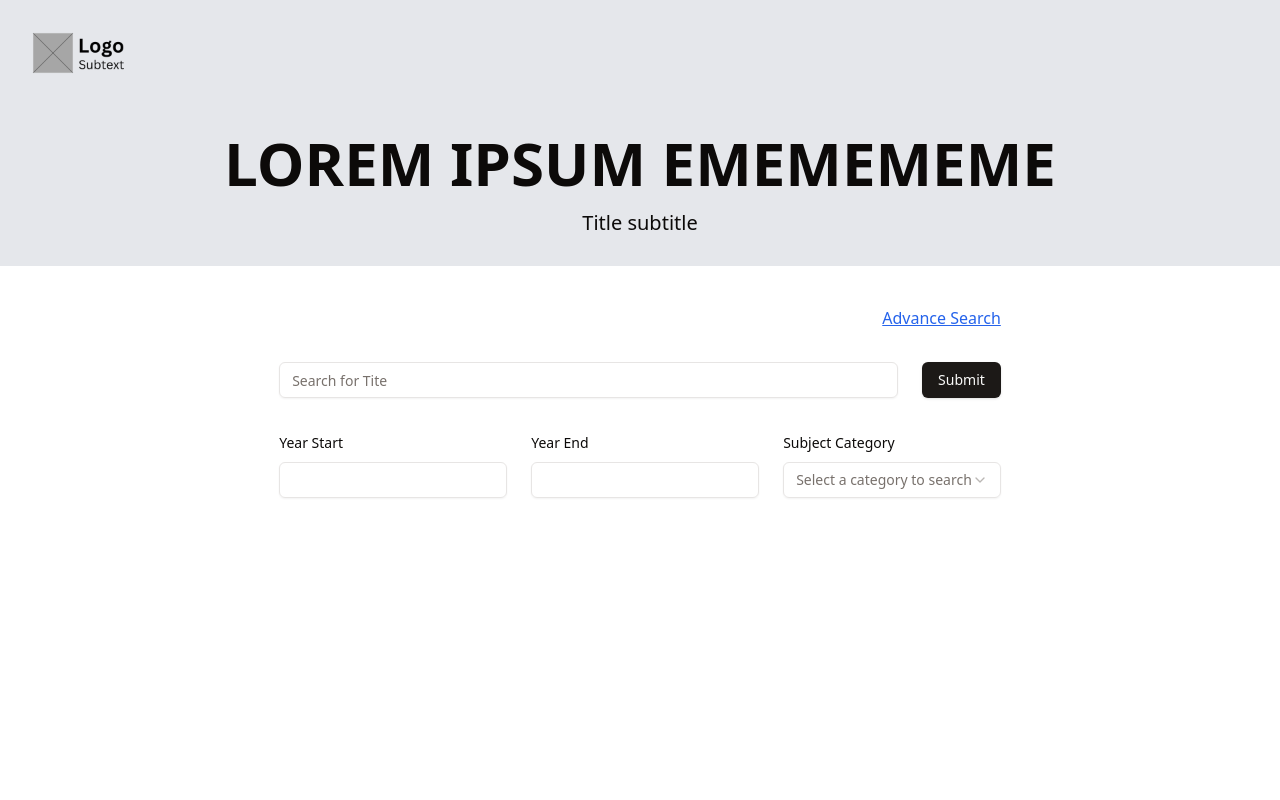
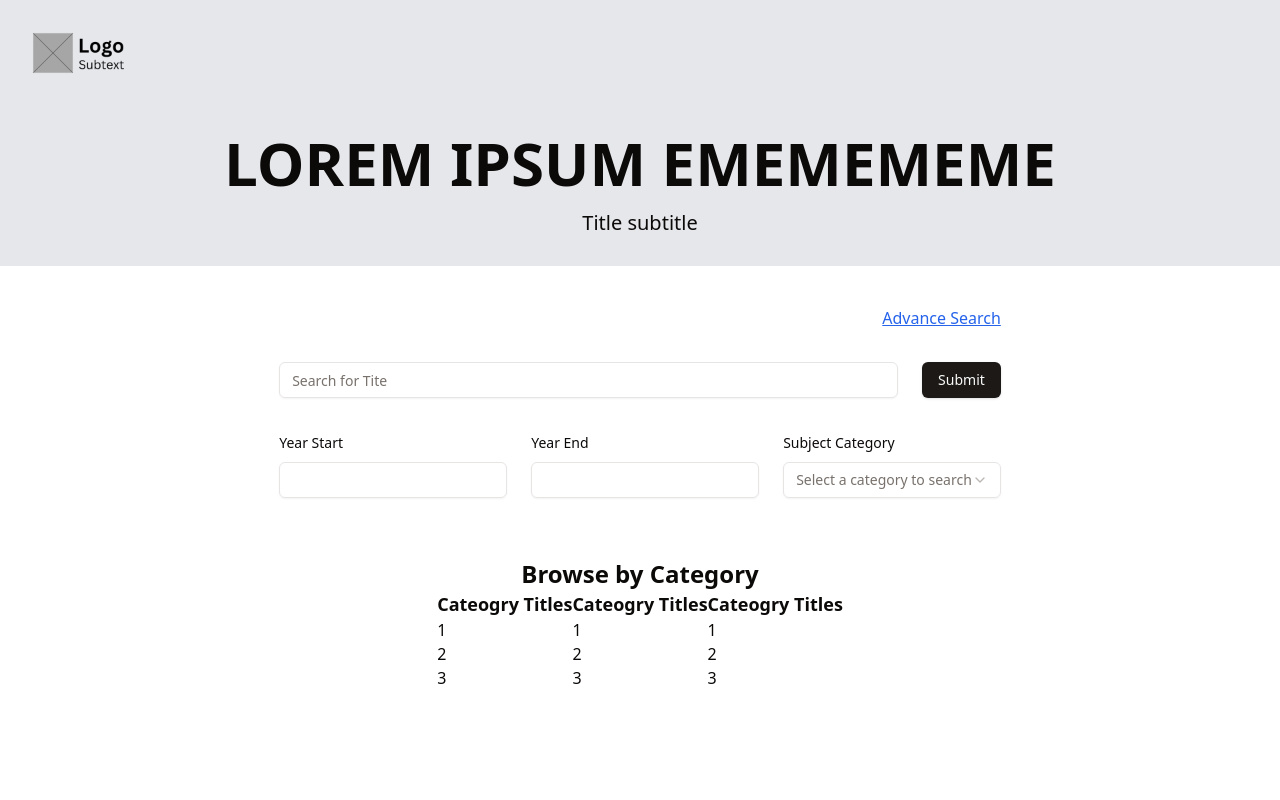
Before and after one commit to cruz-emman/urdc, a Next.js app: page / in a window 1280 px wide. Shown: the top 800 px of the page. Built offline with nearby package versions, Linux system fonts and the light colour scheme.

Commit message:
Setup of Sidebar
Nasetup si side bar, created admin submit resource and search results pages (baka gawin kong table i2)

```diff
--- /dev/null
+++ b/app/(adminside)/admin-search-results/page.tsx
@@ -0,0 +1,9 @@
+import React from 'react'
+
+const adminsearchresults = () => {
+  return (
+    <div className='h-screen w-screen flex flex-col items-center justify-center'>adminsearchresults</div>
+  )
+}
+
+export default adminsearchresults
--- /dev/null
+++ b/app/(adminside)/admin-submit-resource/page.tsx
@@ -0,0 +1,9 @@
+import React from 'react'
+
+const adminsubmitresource = () => {
+  return (
+    <div>adminsubmitresource</div>
+  )
+}
+
+export default adminsubmitresource
--- /dev/null
+++ b/app/(adminside)/layout.tsx
@@ -0,0 +1,23 @@
+import { SidebarProvider, SidebarTrigger } from "@/components/ui/sidebar"
+import { AppSidebar } from "@/components/app-sidebar"
+
+function AdminLayout({
+    children,
+}: Readonly<{
+    children: React.ReactNode;
+}>){
+    return(
+      <main>
+        <SidebarProvider>
+            <AppSidebar />
+            <main>
+                <SidebarTrigger />
+                {children}
+            </main>
+        </SidebarProvider>
+      </main>
+    )
+}
+
+
+export default AdminLayout
--- a/app/page.tsx
+++ b/app/page.tsx
@@ -19,6 +19,7 @@ import {
 
 export default function Home() {
 
+  // Move to other file
   const formSchema = z.object({
     title: z.string().min(2),
     year_start: z.number().min(1990).max(2026),
@@ -27,7 +28,7 @@ export default function Home() {
   })
 
 
-    // 1. Define your form.
+    // Move to the other file
     const form = useForm<z.infer<typeof formSchema>>({
       resolver: zodResolver(formSchema),
       defaultValues: {
@@ -35,15 +36,16 @@ export default function Home() {
       },
     })
 
-    // 2. Define a submit handler.
+    // Test onSubmit Function
     function onSubmit(values: z.infer<typeof formSchema>) {
-      // Do something with the form values.
-      // ✅ This will be type-safe and validated.
+
       console.log(values)
     }
 
   return (
     <body className="flex flex-col justify-center bg-white">
+
+      {/* Top Part */}
       <div className="flex flex-col p-5 sm:p-7 h-[50vp] bg-gray-200">
         <Image
          src="/logo.png"
@@ -60,7 +62,8 @@ export default function Home() {
         </div>
       </div>
 
-      <div className="flex flex-col p-10 h-screen bg-white items-center gap-3 ">
+      {/* Form */}
+      <div className="flex flex-col p-10 h-auto bg-white items-center gap-3 ">
         <Form {...form}>
           <form onSubmit={form.handleSubmit(onSubmit)} className="space-y-8 max-w-[800px]">
             <Link href="/..." className="flex justify-end underline text-blue-600">Advance Search</Link>
@@ -150,11 +153,48 @@ export default function Home() {
         </Form>
       </div>
 
-      <div className="flex flex-col p-5 justify-center items-center">
-        <p>Test</p>
-      </div>
+      {/* Browse by Category (idk kung gagawin dynamic ito based sa categories na nakalagay sa db) */}
+
+      <div className="flex flex-col w-full justify-center items-center p-5 ml-15 mr-15">
+        <p className="font-bold text-2xl ">Browse by Category</p>
 
 
+        <div className="flex flex-row flex-wrap max-w-[500px] justify-between">
+
+          <div className="flex flex-col flex-1 ">
+                <div className='font-bold text-lg'>
+                  Cateogry Titles
+                </div>
+                <ul>
+                  <li>1</li>
+                  <li>2</li>
+                  <li>3</li>
+                </ul>
+          </div>
+
+          <div className="flex flex-col flex-1">
+                <div className='font-bold text-lg'>
+                  Cateogry Titles
+                </div>
+                <ul>
+                  <li>1</li>
+                  <li>2</li>
+                  <li>3</li>
+                </ul>
+          </div>
+
+          <div className="flex flex-col flex-1">
+                <div className='font-bold text-lg'>
+                  Cateogry Titles
+                </div>
+                <ul>
+                  <li>1</li>
+                  <li>2</li>
+                  <li>3</li>
+                </ul>
+          </div>
+        </div>
+      </div>
     </body>
   );
 }
--- a/components/app-sidebar.tsx
+++ b/components/app-sidebar.tsx
@@ -1,20 +1,76 @@
+import {  Upload, Home, Search, Settings, LogOut } from "lucide-react"
+
 import {
   Sidebar,
   SidebarContent,
-    SidebarFooter,
   SidebarGroup,
+  SidebarGroupContent,
+  SidebarGroupLabel,
+  SidebarMenu,
+  SidebarMenuButton,
+  SidebarMenuItem,
   SidebarHeader,
+  SidebarFooter
   } from "@/components/ui/sidebar"
+
+  // Menu items.
+const items = [
+  {
+    title: "Home",
+    url: "#",
+    icon: Home,
+  },
+  {
+    title: "Upload Resource",
+    url: "#",
+    icon: Upload,
+  },
+  {
+    title: "Search",
+    url: "#",
+    icon: Search,
+  },
+  {
+    title: "Settings",
+    url: "#",
+    icon: Settings,
+  },
+]
 
   export function AppSidebar() {
     return (
       <Sidebar>
-        <SidebarHeader />
       <SidebarContent>
-          <SidebarGroup />
-          <SidebarGroup />
+        <SidebarGroup>
+          <SidebarGroupLabel>Get Started</SidebarGroupLabel>
+          <SidebarGroupContent>
+            <SidebarMenu>
+              {items.map((item) => (
+                <SidebarMenuItem key={item.title}>
+                  <SidebarMenuButton asChild>
+                    <a href="#">
+                      <item.icon />
+                      <span>{item.title}</span>
+                    </a>
+                  </SidebarMenuButton>
+                </SidebarMenuItem>
+              ))}
+            </SidebarMenu>
+          </SidebarGroupContent>
+        </SidebarGroup>
       </SidebarContent>
-        <SidebarFooter />
+      <SidebarFooter>
+        <SidebarMenu>
+          <SidebarMenuItem>
+            <SidebarMenuButton asChild>
+              <a href="#">
+                <LogOut />
+                <span>Logout</span>
+              </a>
+            </SidebarMenuButton>
+          </SidebarMenuItem>
+        </SidebarMenu>
+      </SidebarFooter>
     </Sidebar>
     )
   }
```
Lines whose indentation alone changed are shown as unchanged.
